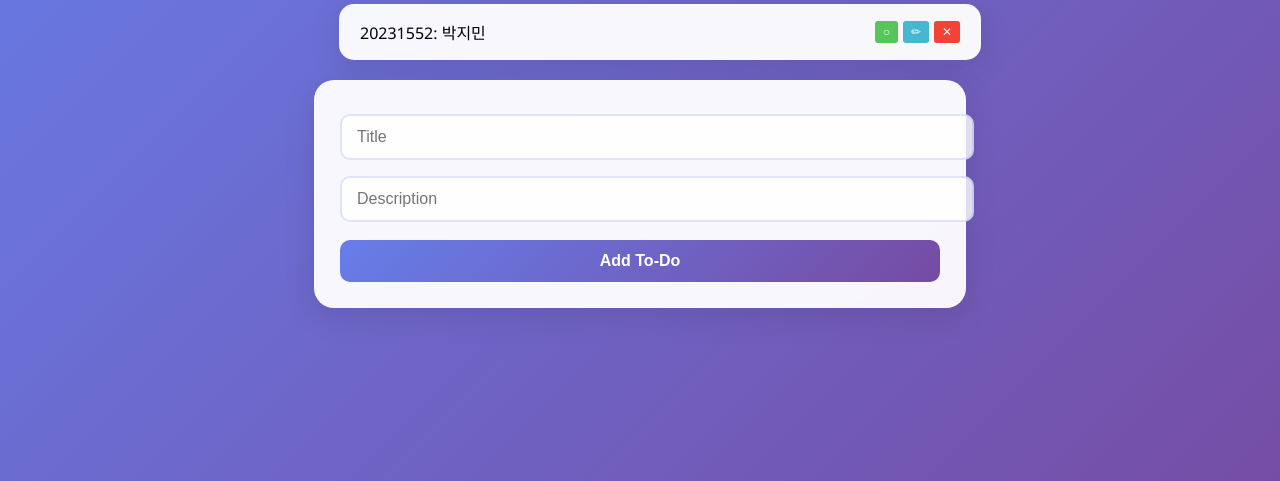
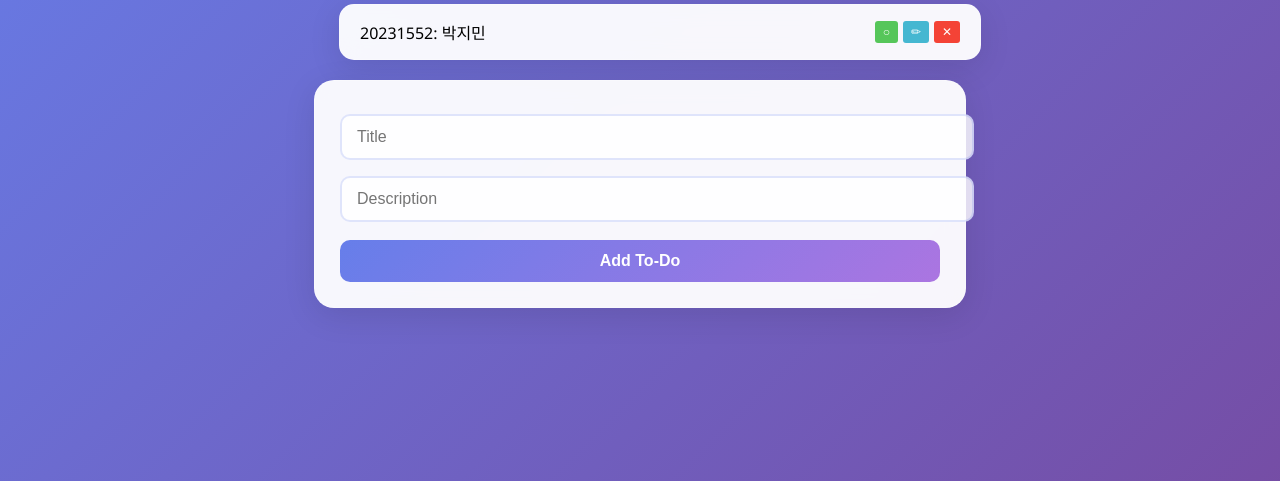
Before and after one commit to zzmnxn/DevOps_Course, a FastAPI app: page / in a window 1280 px wide. Shown: the part 278-759 px from the top of the page. Run offline with FastAPI, Linux system fonts and the light colour scheme.

Commit message:
[design] : 색 수정

```diff
--- a/FastApi_Todos/templates/index.html
+++ b/FastApi_Todos/templates/index.html
@@ -144,7 +144,7 @@
         #todo-form button {
             width: 100%;
             padding: 12px;
-            background: linear-gradient(135deg, #667eea 0%, #764ba2 100%);
+            background: linear-gradient(135deg, #667eea 0%, #ab75e1 100%);
             color: white;
             border: none;
             border-radius: 10px;
```
